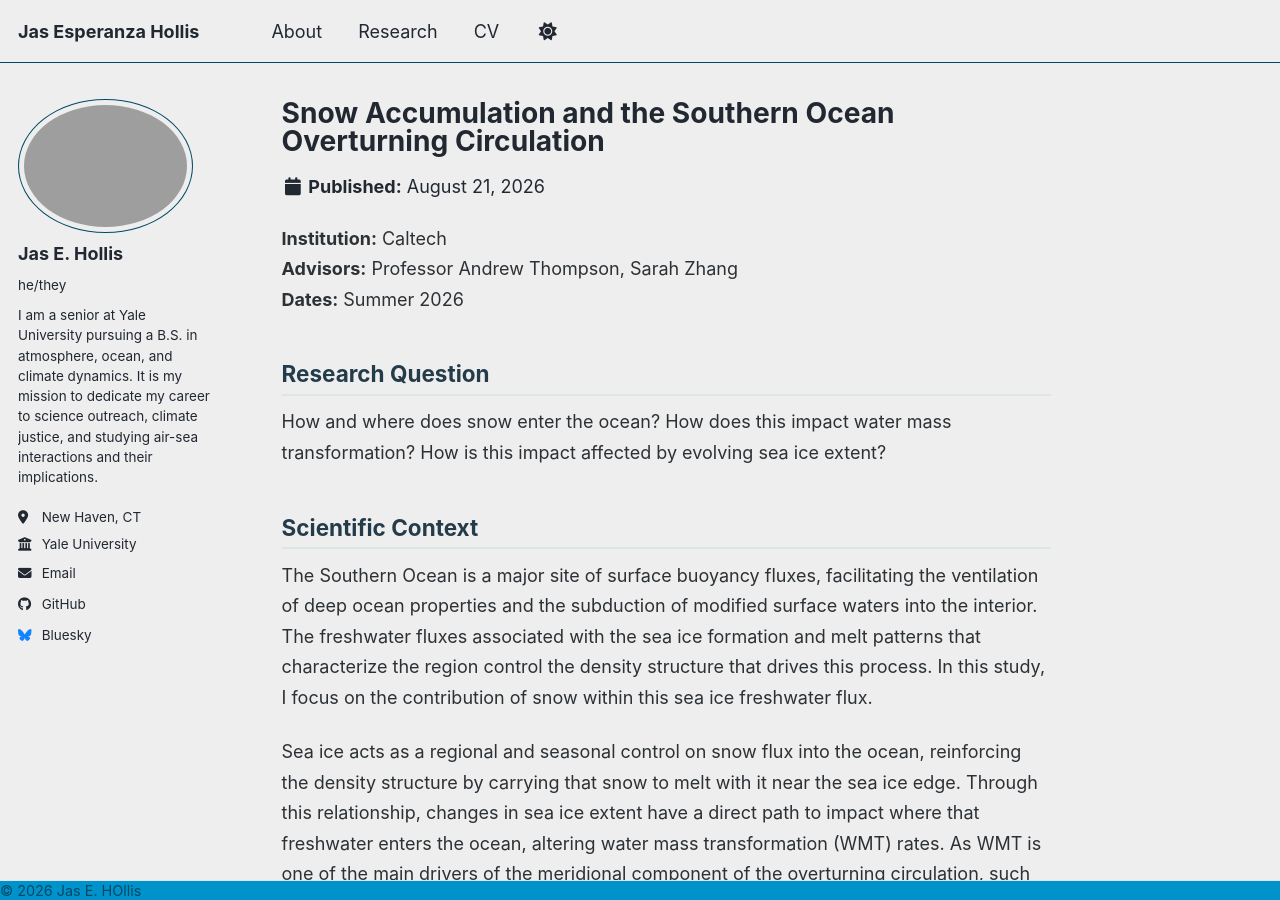
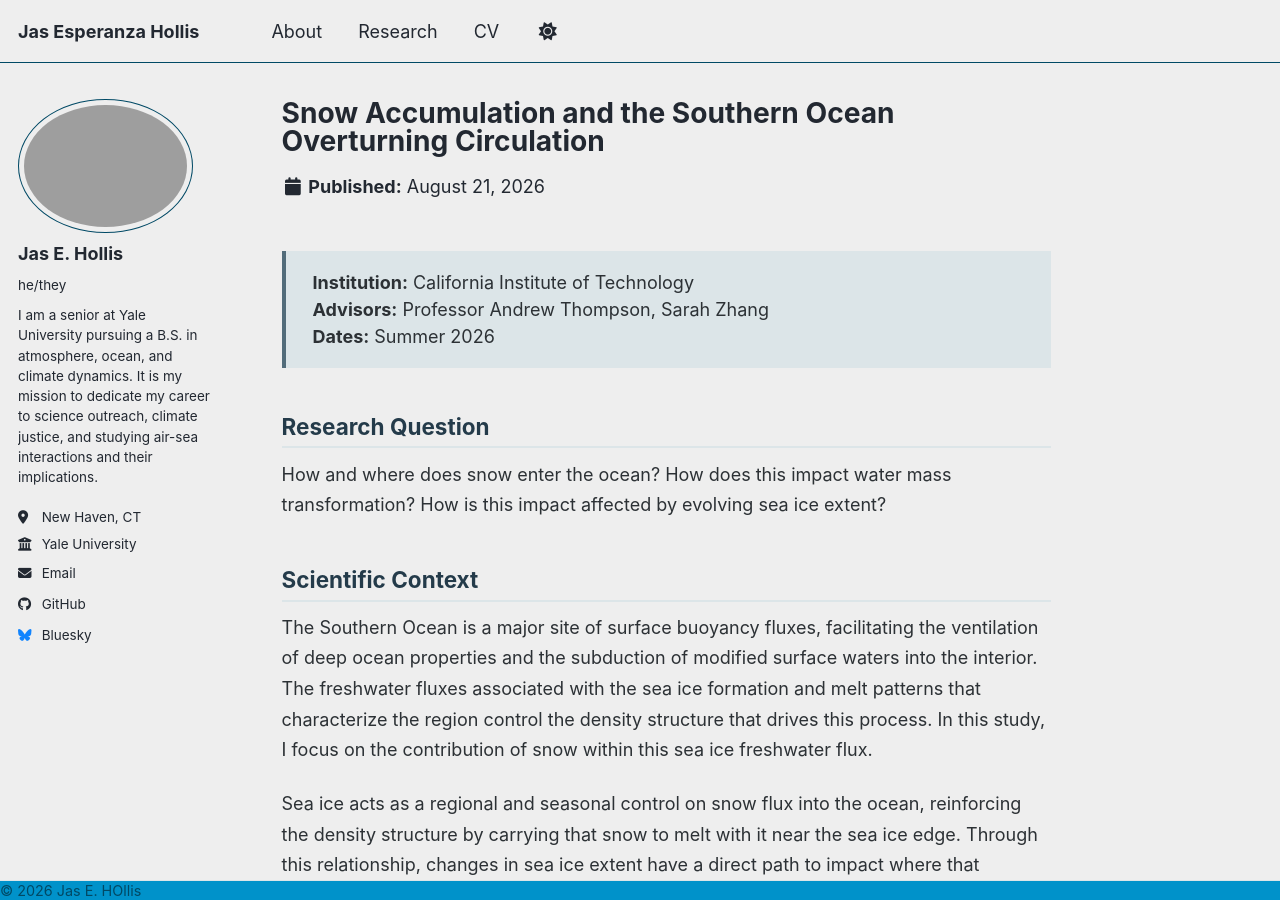
Before and after one commit to jas-hollis/jas-hollis.github.io, a Jekyll site: the page built from _portfolio/so-wmt-snow.md, in a window 1280 px wide and 900 px high. Built offline with Jekyll 4.4.1, drawn with Linux system fonts in a browser that asks for light colours; a style sheet for code colours, icons or effects is not loaded.

Commit message:
Update so-wmt-snow.md
metadata box

```diff
--- a/_portfolio/so-wmt-snow.md
+++ b/_portfolio/so-wmt-snow.md
@@ -4,9 +4,11 @@ excerpt: "Quantifying the contribution of snow to water-mass transformation unde
 collection: portfolio
 ---
 
-**Institution:** Caltech
-**Advisors:** Professor Andrew Thompson, Sarah Zhang
-**Dates:** Summer 2026
+<div class="project-meta">
+  <strong>Institution:</strong> California Institute of Technology<br>
+  <strong>Advisors:</strong> Professor Andrew Thompson, Sarah Zhang<br>
+  <strong>Dates:</strong> Summer 2026
+</div>
 
 ## Research Question
 How and where does snow enter the ocean? How does this impact water mass transformation? How is this impact affected by evolving sea ice extent?
```
